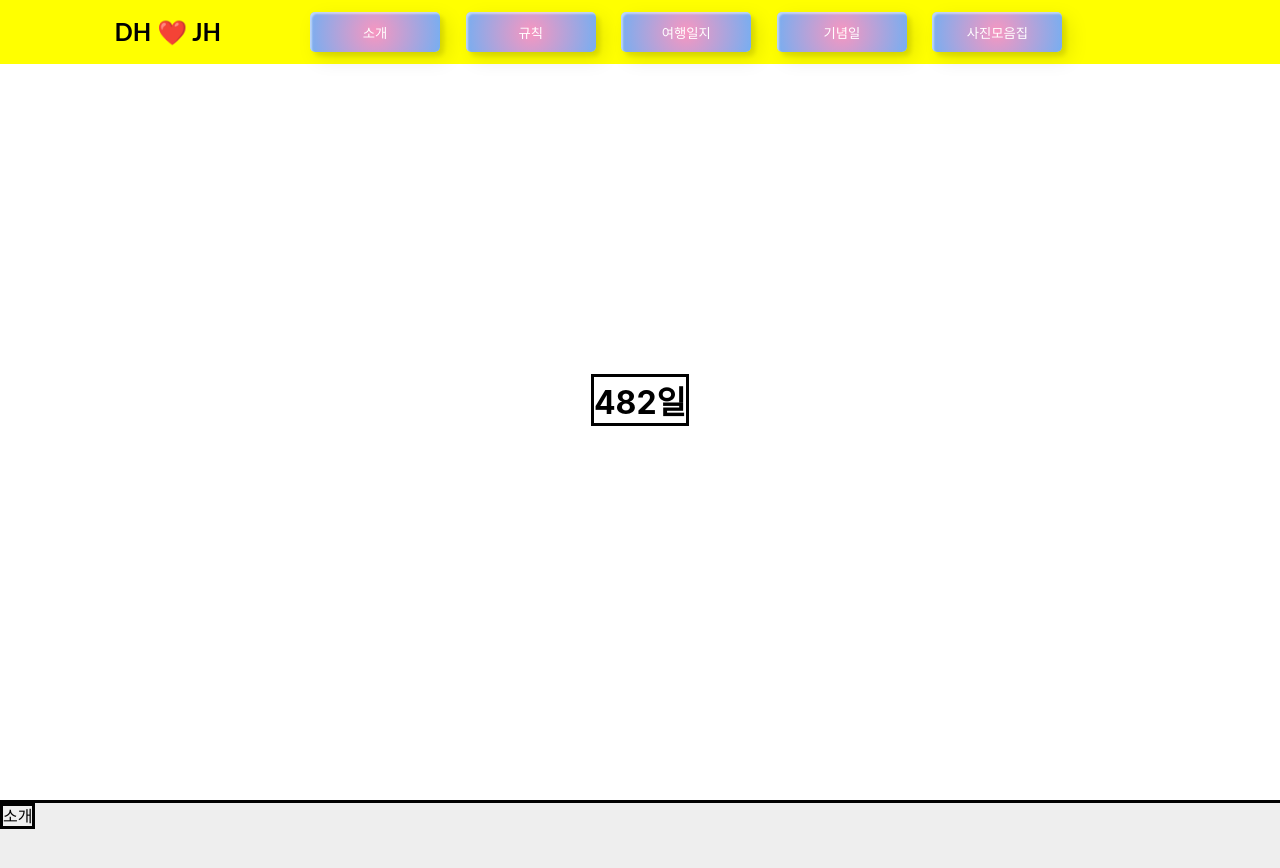
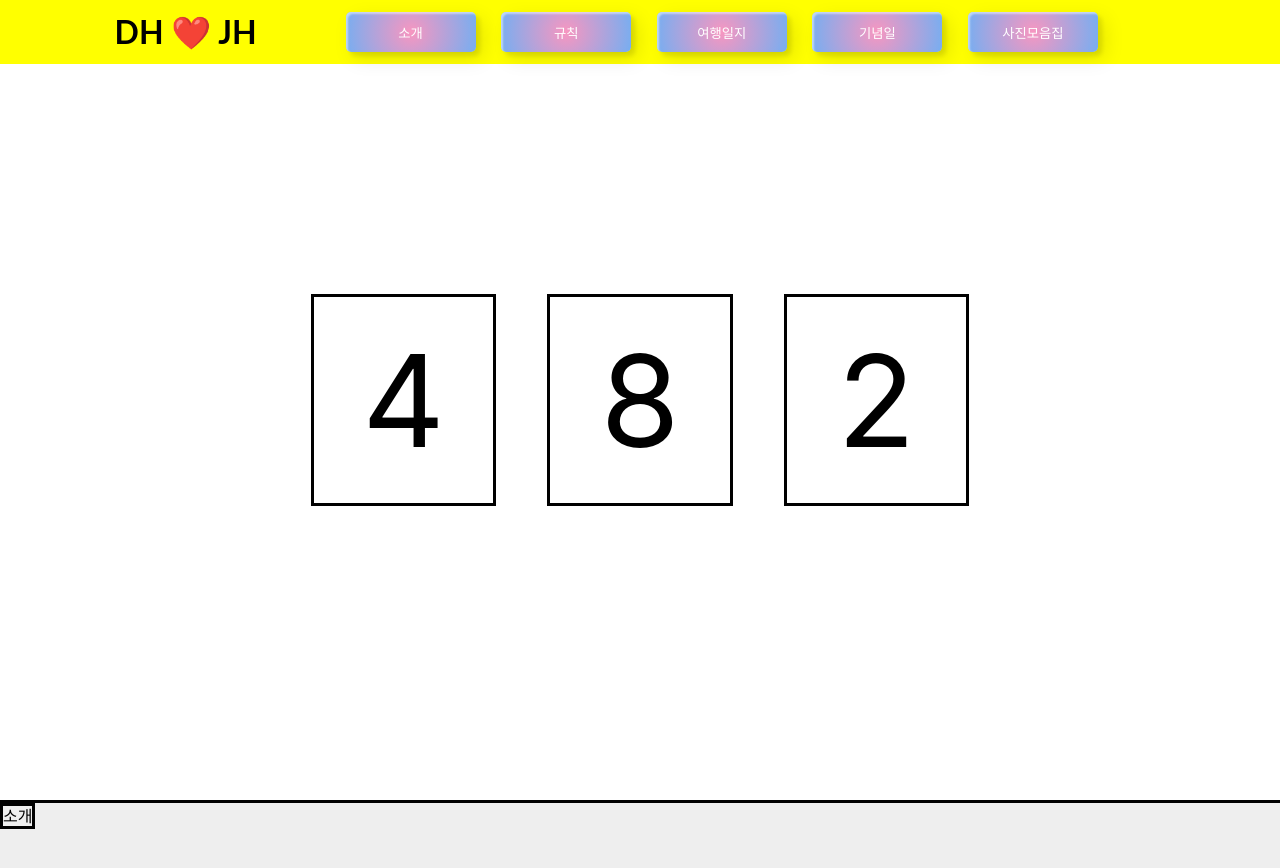
Before and after one commit to KKIMDoHyun/CoupleStory, a React (Create React App) app in the folder client/: page / in a window 1280 px wide. Shown: the top 868 px of the page. Built offline with nearby package versions, Linux system fonts and the light colour scheme; no server answers.

Commit message:
[feat] store에서 lovingDay날짜를 배열로 하여 MainPage에 뿌림

```diff
--- a/client/src/components/MainPage/MainContent/MainContent.style.css
+++ b/client/src/components/MainPage/MainContent/MainContent.style.css
@@ -5,3 +5,15 @@
   justify-content: center;
   border-bottom: solid;
 }
+
+.date-text {
+  margin: 0;
+  border: solid;
+  font-size: 8rem;
+  width: 10%;
+  text-align: center;
+  margin-bottom: 8vh;
+  padding: 2%;
+  margin-right: 2%;
+  margin-left: 2%;
+}
--- a/client/src/components/MainPage/MainContent/index.tsx
+++ b/client/src/components/MainPage/MainContent/index.tsx
@@ -10,15 +10,14 @@ import "./MainContent.style.css";
 const MainContent: React.FC = observer(() => {
   return (
     <div className="main-container">
-      <h1
-        style={{
-          margin: 0,
-          border: "solid",
-          marginBottom: "8vh",
-        }}
-      >
-        {DateStore.getLovingDay()}일
-      </h1>
+      {DateStore.getLovingDay().map((v, i) => {
+        return (
+          <span key={i} className="date-text">
+            {v}
+          </span>
+        );
+      })}
+      {/* {DateStore.getLovingDay()}일 */}
     </div>
   );
 });
--- a/client/src/components/MainPage/NavBar/NavBar.style.css
+++ b/client/src/components/MainPage/NavBar/NavBar.style.css
@@ -23,7 +23,7 @@
 .title-text {
   margin: 0;
   font-weight: bold;
-  font-size: x-large;
+  font-size: 2rem;
 }
 
 .custom-btn {
--- a/client/src/stores/DateStore.ts
+++ b/client/src/stores/DateStore.ts
@@ -14,7 +14,15 @@ const DateStore: DateStoreType = observable({
     return this.FirstDay;
   },
   getLovingDay() {
-    return this.today.diff(this.FirstDay, "days");
+    let day: number = this.today.diff(this.FirstDay, "days");
+    let dayArr = [];
+    let temp = 10;
+    while (day > 0) {
+      dayArr.push(day % temp);
+      day = Math.floor(day / temp);
+    }
+    dayArr.reverse();
+    return dayArr;
   },
 });
 
--- a/client/src/stores/DateStore.type.ts
+++ b/client/src/stores/DateStore.type.ts
@@ -6,5 +6,5 @@ export type DateStoreType = {
 
   getToday: () => moment.Moment;
   getFirstDay: () => moment.Moment;
-  getLovingDay: () => number;
+  getLovingDay: () => number[];
 };
```
